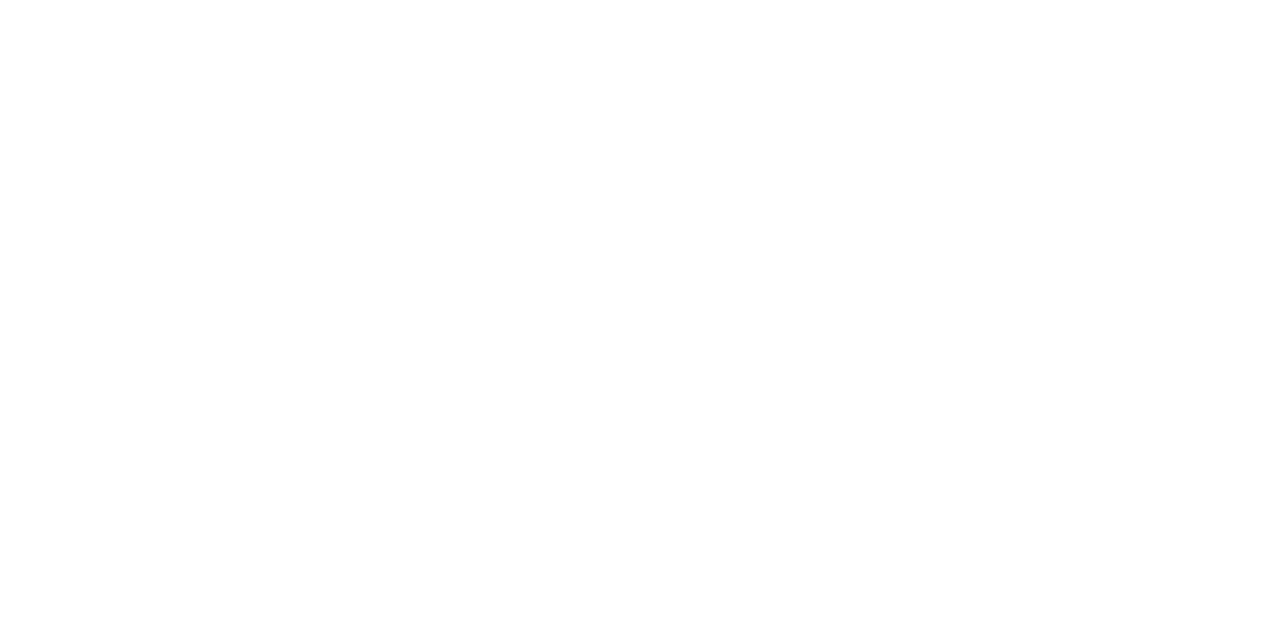
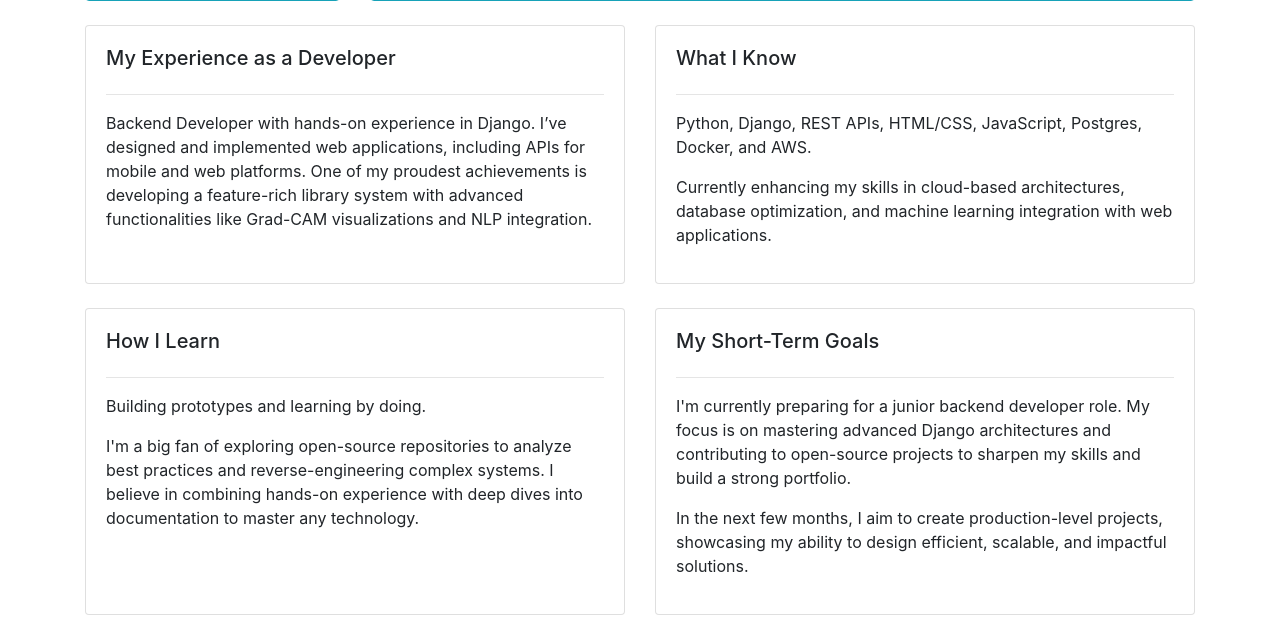
Before and after one commit to XolotRim/Resumesite, a Django app: page / in a window 1280 px wide. Before the commit the part shown is empty. Shown: the part 967-1606 px from the top of the page. Before the commit the page ends 50 px from the top, so only its background shows below. Run offline with Django 5.2, Linux system fonts and the light colour scheme; some libraries are stand-ins or nearby versions.

Commit message:
Setup urls, settings, staticfiles & home.html

```diff
--- a/cfehome/templates/cfehome/home.html
+++ b/cfehome/templates/cfehome/home.html
@@ -1,9 +1,88 @@
+{% load static %}
+
 <!DOCTYPE html>
 <html>
     <head>
         <title>Talha Mumtaz</title>
+        <link href="{% static '/css/main.css' %}" rel="stylesheet" type="text/css">
+        <link rel="stylesheet" href="https://stackpath.bootstrapcdn.com/bootstrap/4.3.1/css/bootstrap.min.css" integrity="sha384-ggOyR0iXCbMQv3Xipma34MD+dH/1fQ784/j6cY/iJTQUOhcWr7x9JvoRxT2MZw1T" crossorigin="anonymous">
     </head>
     <body>
-        <h1>Hello World!</h1>
+        <br>
+        <div class="container">
+            <div class="row">
+                <div class="col-md-3">
+                    <div class="card card-body h-100 border-info" id="profile-wrapper">
+                        <img id="profile-pic" src="{% static 'images/talha_mumtaz.jpg' %}">
+                         <hr>
+                         <h4>Hi, I'm Talha!</h4>
+                         <p>A passionate backend developer with a knack for solving problems and creating impactful solutions using Django and modern web technologies.</p>
+                    </div>
+
+                </div>
+
+                <div class="col-md-9">
+                    <div class="card card-body h-100 border-info" id="profile-wrapper">
+                        <h4>My First Development Experience</h4>
+                        <hr>
+                        <p>I discovered my passion for backend development during my academic projects. One such project involved building a Diabetic Retinopathy detection platform using Django, which combined deep learning, APIs, and cloud technologies.</p>
+
+                        <p>Since then, I've been honing my skills, taking on complex challenges, and continuously learning. I thrive on building systems that are robust, scalable, and user-friendly.</p>
+
+                        <p>From this, you'll see I'm someone who loves diving deep into challenges and learning through experience.</p>
+
+                        <ul class="social-links">
+                            <li><img class="social" src="{% static 'images/linkedin.png' %}"></li>
+                            <li><img class="social" src="{% static 'images/github.png' %}"></li>
+
+                        </ul>
+                    </div>
+                </div>
+
+            </div>
+
+            <br>
+            <div class="row">
+                <div class="col-md-6">
+                    <div class="card card-body h-100">
+                        <h5>My Experience as a Developer</h5>
+                        <hr>
+                        <p>Backend Developer with hands-on experience in Django. I’ve designed and implemented web applications, including APIs for mobile and web platforms. One of my proudest achievements is developing a feature-rich library system with advanced functionalities like Grad-CAM visualizations and NLP integration.</p>
+                    </div>
+                </div>
+
+                <div class="col-md-6">
+                    <div class="card card-body h-100">
+                        <h5>What I Know</h5>
+                        <hr>
+                        <p>Python, Django, REST APIs, HTML/CSS, JavaScript, Postgres, Docker, and AWS.</p>
+                        <p>Currently enhancing my skills in cloud-based architectures, database optimization, and machine learning integration with web applications.</p>
+                    </div>
+                </div>
+            </div>
+            <br>
+            <div class="row">
+                <div class="col-md-6">
+                    <div class="card card-body h-100">
+                        <h5>How I Learn</h5>
+                        <hr>
+                        <p>Building prototypes and learning by doing.</p>
+
+                        <p>I'm a big fan of exploring open-source repositories to analyze best practices and reverse-engineering complex systems. I believe in combining hands-on experience with deep dives into documentation to master any technology.</p>
+                    </div>
+                </div>
+
+                <div class="col-md-6">
+                    <div class="card card-body h-100">
+                        <h5>My Short-Term Goals</h5>
+                        <hr>
+                        <p>I'm currently preparing for a junior backend developer role. My focus is on mastering advanced Django architectures and contributing to open-source projects to sharpen my skills and build a strong portfolio.</p>
+                        <p>In the next few months, I aim to create production-level projects, showcasing my ability to design efficient, scalable, and impactful solutions.</p>
+                    </div>
+                </div>
+            </div>
+
+            <br>
+        </div>
     </body>
 </html>
```
Also changed, not shown: 5 other files.
